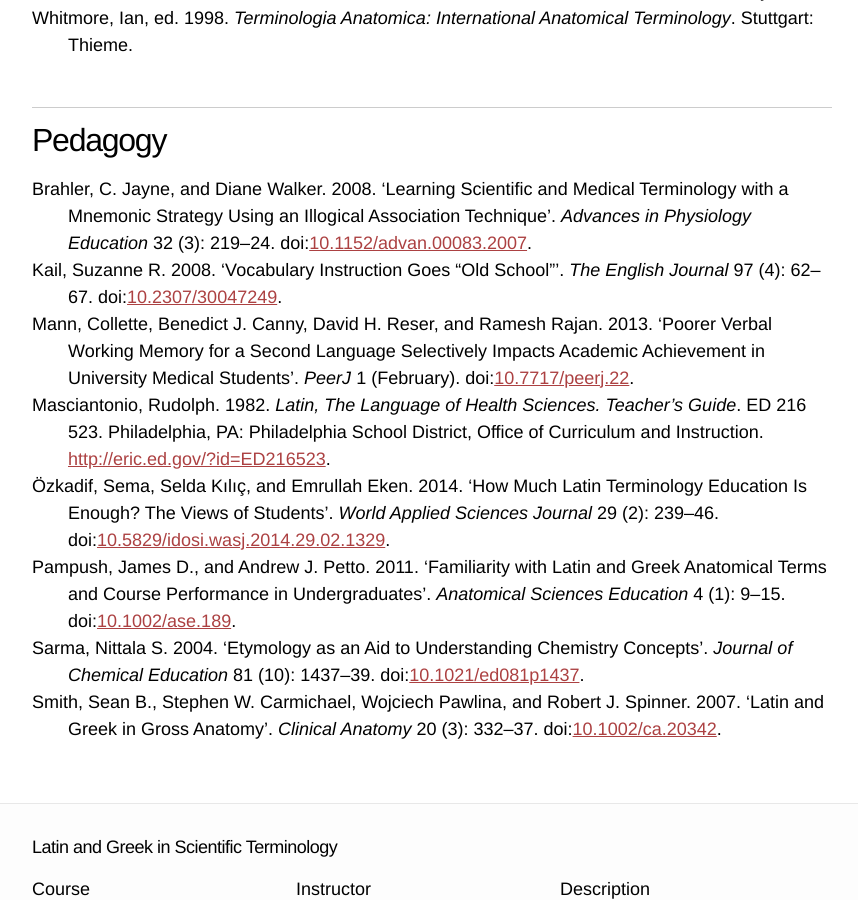
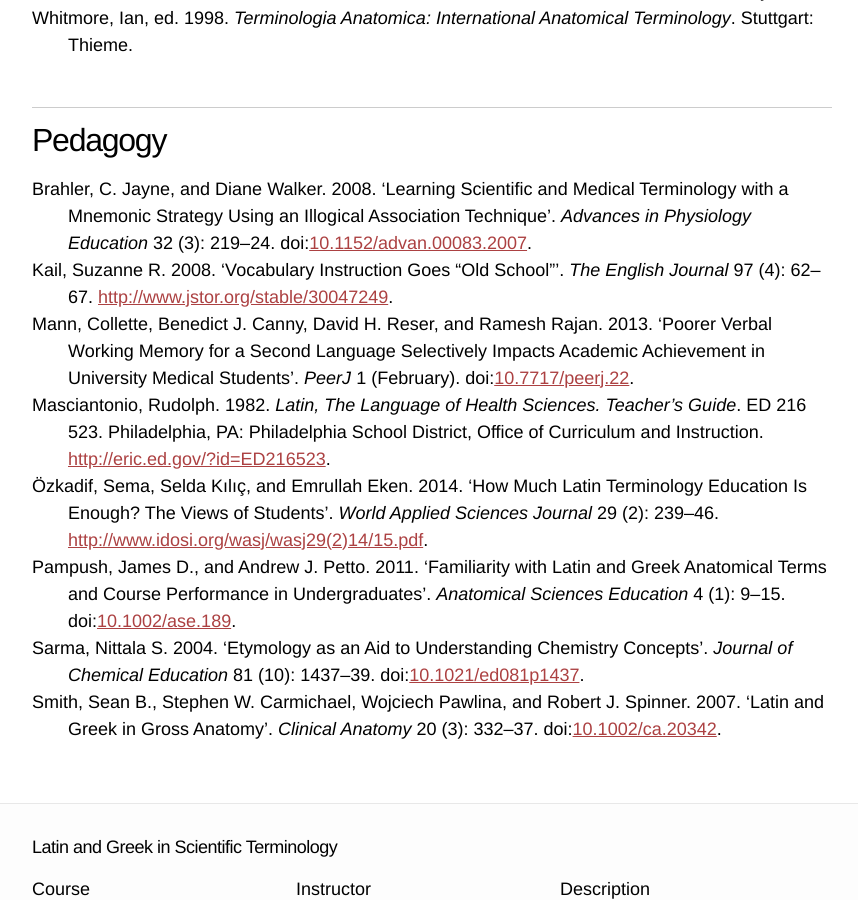
Before and after one commit to adunning/latin-greek-scientific-terminology, a Jekyll site: the page built from resources.md, in a window 1280 px wide and 900 px high, scrolled down 12139 px. Shown: the whole window, without its empty margins (208-1066 px from the left). Built offline with Jekyll 4.4.1, drawn with Linux system fonts in a browser that asks for light colours; Markdown is read by kramdown in place of the engine named in the settings.

Commit message:
Fix broken URLs.

```diff
--- a/resources.md
+++ b/resources.md
@@ -207,10 +207,10 @@ The bibliographical data for the works listed below can be downloaded in [CSL JS
 
 <div class="references">
 <p>Brahler, C. Jayne, and Diane Walker. 2008. ‘Learning Scientific and Medical Terminology with a Mnemonic Strategy Using an Illogical Association Technique’. <em>Advances in Physiology Education</em> 32 (3): 219–24. doi:<a href="http://dx.doi.org/10.1152/advan.00083.2007">10.1152/advan.00083.2007</a>.</p>
-<p>Kail, Suzanne R. 2008. ‘Vocabulary Instruction Goes “Old School”’. <em>The English Journal</em> 97 (4): 62–67. doi:<a href="http://dx.doi.org/10.2307/30047249">10.2307/30047249</a>.</p>
+<p>Kail, Suzanne R. 2008. ‘Vocabulary Instruction Goes “Old School”’. <em>The English Journal</em> 97 (4): 62–67. <a href="http://www.jstor.org/stable/30047249" class="uri">http://www.jstor.org/stable/30047249</a>.</p>
 <p>Mann, Collette, Benedict J. Canny, David H. Reser, and Ramesh Rajan. 2013. ‘Poorer Verbal Working Memory for a Second Language Selectively Impacts Academic Achievement in University Medical Students’. <em>PeerJ</em> 1 (February). doi:<a href="http://dx.doi.org/10.7717/peerj.22">10.7717/peerj.22</a>.</p>
 <p>Masciantonio, Rudolph. 1982. <em>Latin, The Language of Health Sciences. Teacher’s Guide</em>. ED 216 523. Philadelphia, PA: Philadelphia School District, Office of Curriculum and Instruction. <a href="http://eric.ed.gov/?id=ED216523" class="uri">http://eric.ed.gov/?id=ED216523</a>.</p>
-<p>Özkadif, Sema, Selda Kılıç, and Emrullah Eken. 2014. ‘How Much Latin Terminology Education Is Enough? The Views of Students’. <em>World Applied Sciences Journal</em> 29 (2): 239–46. doi:<a href="http://dx.doi.org/10.5829/idosi.wasj.2014.29.02.1329">10.5829/idosi.wasj.2014.29.02.1329</a>.</p>
+<p>Özkadif, Sema, Selda Kılıç, and Emrullah Eken. 2014. ‘How Much Latin Terminology Education Is Enough? The Views of Students’. <em>World Applied Sciences Journal</em> 29 (2): 239–46. <a href="http://www.idosi.org/wasj/wasj29(2)14/15.pdf" class="uri">http://www.idosi.org/wasj/wasj29(2)14/15.pdf</a>.</p>
 <p>Pampush, James D., and Andrew J. Petto. 2011. ‘Familiarity with Latin and Greek Anatomical Terms and Course Performance in Undergraduates’. <em>Anatomical Sciences Education</em> 4 (1): 9–15. doi:<a href="http://dx.doi.org/10.1002/ase.189">10.1002/ase.189</a>.</p>
 <p>Sarma, Nittala S. 2004. ‘Etymology as an Aid to Understanding Chemistry Concepts’. <em>Journal of Chemical Education</em> 81 (10): 1437–39. doi:<a href="http://dx.doi.org/10.1021/ed081p1437">10.1021/ed081p1437</a>.</p>
 <p>Smith, Sean B., Stephen W. Carmichael, Wojciech Pawlina, and Robert J. Spinner. 2007. ‘Latin and Greek in Gross Anatomy’. <em>Clinical Anatomy</em> 20 (3): 332–37. doi:<a href="http://dx.doi.org/10.1002/ca.20342">10.1002/ca.20342</a>.</p>
```
Also changed, not shown: vocabulary/vocabulary.md (+1 -3 lines).
